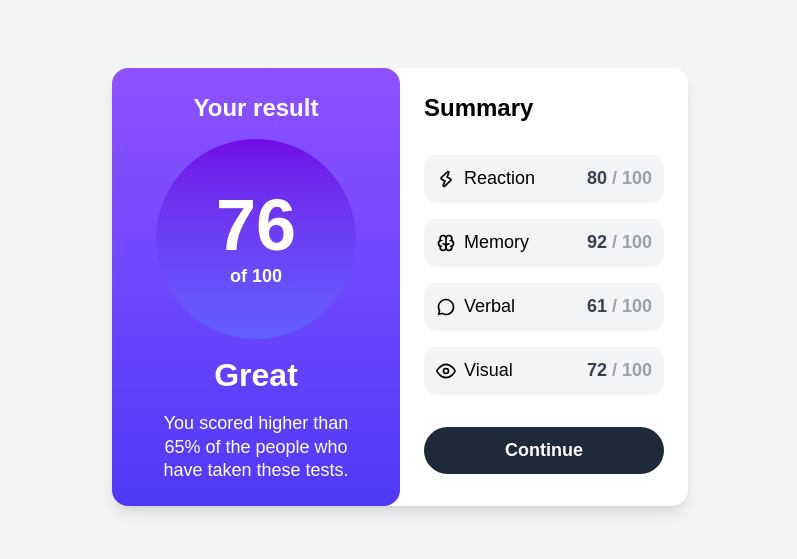
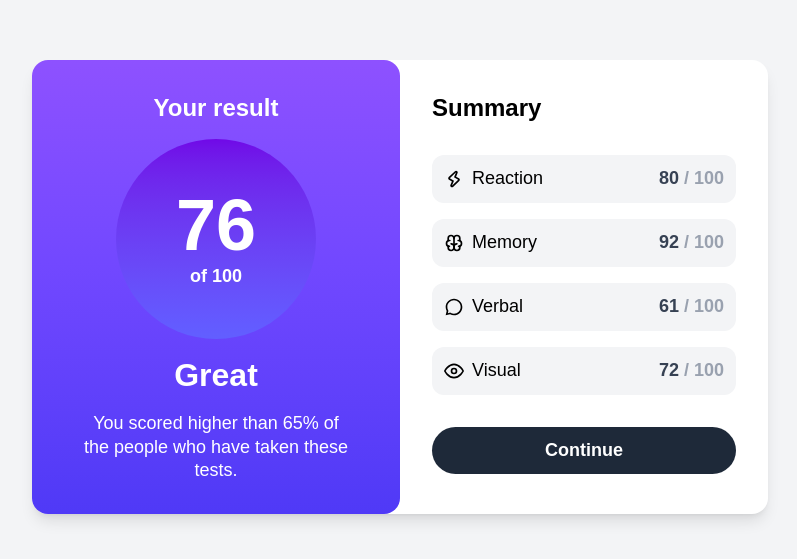
Before and after one commit to anet-eny/results-summary-component, a React (Vite) app: page / in a window 1280 px wide. Shown: the part 113-672 px from the top of the page, without its empty margins (240-1037 px from the left). Built offline with nearby package versions, Linux system fonts and the light colour scheme.

Commit message:
Update paddings of ResultScore and ResultSummary components and add responsibility to width of ResultCard component

```diff
--- a/src/components/ResultCard.jsx
+++ b/src/components/ResultCard.jsx
@@ -3,7 +3,7 @@ import ResultSummary from "./ResultSummary";
 
 function ResultCard() {
   return (
-    <div className="bg-white rounded-2xl shadow-lg md:flex max-w-xl mx-auto ">
+    <div className="bg-white rounded-2xl shadow-lg md:flex max-w-[736px] w-[80%] md:h-512px mx-auto">
       <ResultScore />
       <ResultSummary />
     </div>
--- a/src/components/ResultScore.jsx
+++ b/src/components/ResultScore.jsx
@@ -1,6 +1,6 @@
 function ResultScore() {
   return (
-    <div className="bg-gradient-to-b from-violet-500 to-indigo-600 text-white flex flex-col items-center justify-center gap-4 p-6 md:w-1/2 rounded-b-2xl md:rounded-2xl">
+    <div className="bg-gradient-to-b from-violet-500 to-indigo-600 text-white flex flex-col items-center justify-center gap-4 p-8 md:w-1/2 rounded-b-2xl md:rounded-2xl">
       <h3 className="text-preset5-bold md:text-preset4">Your result</h3>
       <div className="bg-gradient-to-b from-violet-700 to-indigo-500 w-[140px] h-[140px] md:w-[200px] md:h-[200px] rounded-full flex flex-col items-center justify-center gap-1 ">
         <h1 className="text-white text-preset2 md:text-preset1">76</h1>
--- a/src/components/ResultSummary.jsx
+++ b/src/components/ResultSummary.jsx
@@ -4,7 +4,7 @@ import SummaryItem from "./SummaryItem";
 
 function ResultSummary() {
   return (
-    <div className="p-6 md:w-1/2 ">
+    <div className="p-8 md:w-1/2 ">
       <h2 className="font-bold text-preset5-bold md:text-preset4 mb-8">
         Summary
       </h2>
```
